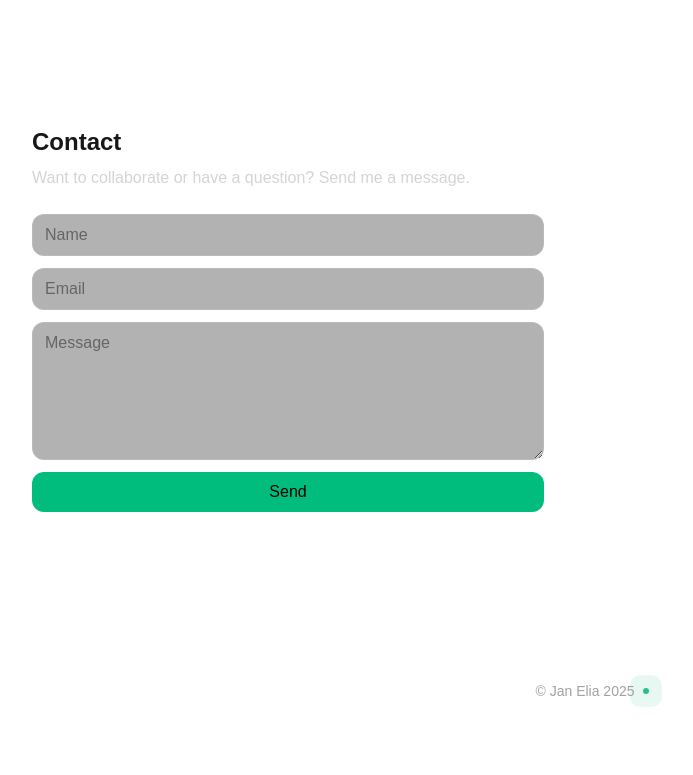
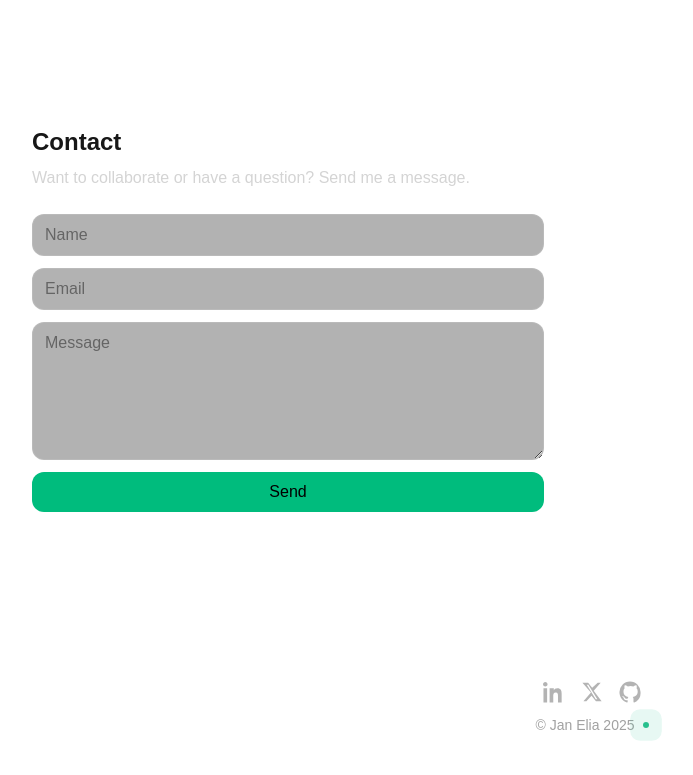
Before and after one commit to jan-elia-24/portfolio1, a Next.js app: page / in a window 1280 px wide. Shown: the part 1332-2107 px from the top of the page, without its empty margins (48-741 px from the left). Before the commit the page ends 2073 px from the top, so only its background shows below. Built offline with nearby package versions, Linux system fonts and the light colour scheme.

Commit message:
add GitHub icon/link

```diff
--- a/src/components/footer.tsx
+++ b/src/components/footer.tsx
@@ -1,6 +1,49 @@
 export default function Footer() {
   return (
     <footer className="mt-16 border-t border-white/10 py-10 text-center text-sm text-neutral-400">
+      <div className="flex items-center justify-center gap-4 mb-3">
+        {/* LinkedIn */}
+        <a
+          href="https://www.linkedin.com/in/jan-elia/"
+          target="_blank"
+          rel="noopener noreferrer"
+          aria-label="LinkedIn"
+          className="opacity-80 hover:opacity-100 transition"
+          title="LinkedIn"
+        >
+          <svg width="22" height="22" viewBox="0 0 24 24" fill="currentColor" aria-hidden="true">
+            <path d="M4.98 3.5C4.98 4.88 3.86 6 2.5 6S0 4.88 0 3.5 1.12 1 2.5 1s2.48 1.12 2.48 2.5zM.5 8h4V23.5h-4V8zm7.5 0h3.8v2.11h.05c.53-1 1.82-2.11 3.75-2.11 4.01 0 4.75 2.64 4.75 6.08V23.5h-4v-7.17c0-1.71-.03-3.92-2.39-3.92-2.39 0-2.76 1.86-2.76 3.79V23.5h-4V8z"/>
+          </svg>
+        </a>
+        {/* X */}
+        <a
+          href="https://x.com/eliajan0?s=21"
+          target="_blank"
+          rel="noopener noreferrer"
+          aria-label="X"
+          className="opacity-80 hover:opacity-100 transition"
+          title="X"
+        >
+          <svg width="22" height="22" viewBox="0 0 24 24" fill="currentColor" aria-hidden="true">
+            <path d="M18.244 2H21.5l-7.63 8.72L22.5 22h-6.18l-4.84-5.87L5.9 22H2.64l8.2-9.37L1.5 2h6.3l4.37 5.3L18.244 2zm-2.16 18h1.7L7.99 4h-1.7l9.804 16z"/>
+          </svg>
+        </a>
+        {/* GitHub */}
+        <a
+          href="https://github.com/jan-elia-24"
+          target="_blank"
+          rel="noopener noreferrer"
+          aria-label="GitHub"
+          className="opacity-80 hover:opacity-100 transition"
+          title="GitHub"
+        >
+          <svg width="22" height="22" viewBox="0 0 24 24" fill="currentColor" aria-hidden="true">
+            <path fillRule="evenodd" clipRule="evenodd"
+              d="M12 .5A11.5 11.5 0 0 0 .5 12.3c0 5.24 3.4 9.68 8.12 11.26.6.12.82-.27.82-.58 0-.29-.01-1.06-.02-2.08-3.3.73-4-1.63-4-1.63-.55-1.43-1.34-1.81-1.34-1.81-1.1-.78.08-.76.08-.76 1.22.09 1.86 1.28 1.86 1.28 1.08 1.9 2.83 1.35 3.52 1.03.11-.8.42-1.35.76-1.66-2.63-.31-5.4-1.36-5.4-6.05 0-1.34.47-2.44 1.25-3.3-.12-.31-.54-1.57.12-3.27 0 0 1.02-.33 3.34 1.26a11.7 11.7 0 0 1 6.08 0c2.32-1.59 3.34-1.26 3.34-1.26.66 1.7.24 2.96.12 3.27.78.86 1.25 1.96 1.25 3.3 0 4.7-2.77 5.74-5.41 6.05.43.38.82 1.12.82 2.26 0 1.63-.02 2.95-.02 3.35 0 .32.22.71.83.58A11.51 11.51 0 0 0 23.5 12.3 11.5 11.5 0 0 0 12 .5z" />
+          </svg>
+        </a>
+      </div>
+
       <p className="footer-pulse inline-flex items-center gap-2">
         © Jan Elia 2025
       </p>
```
